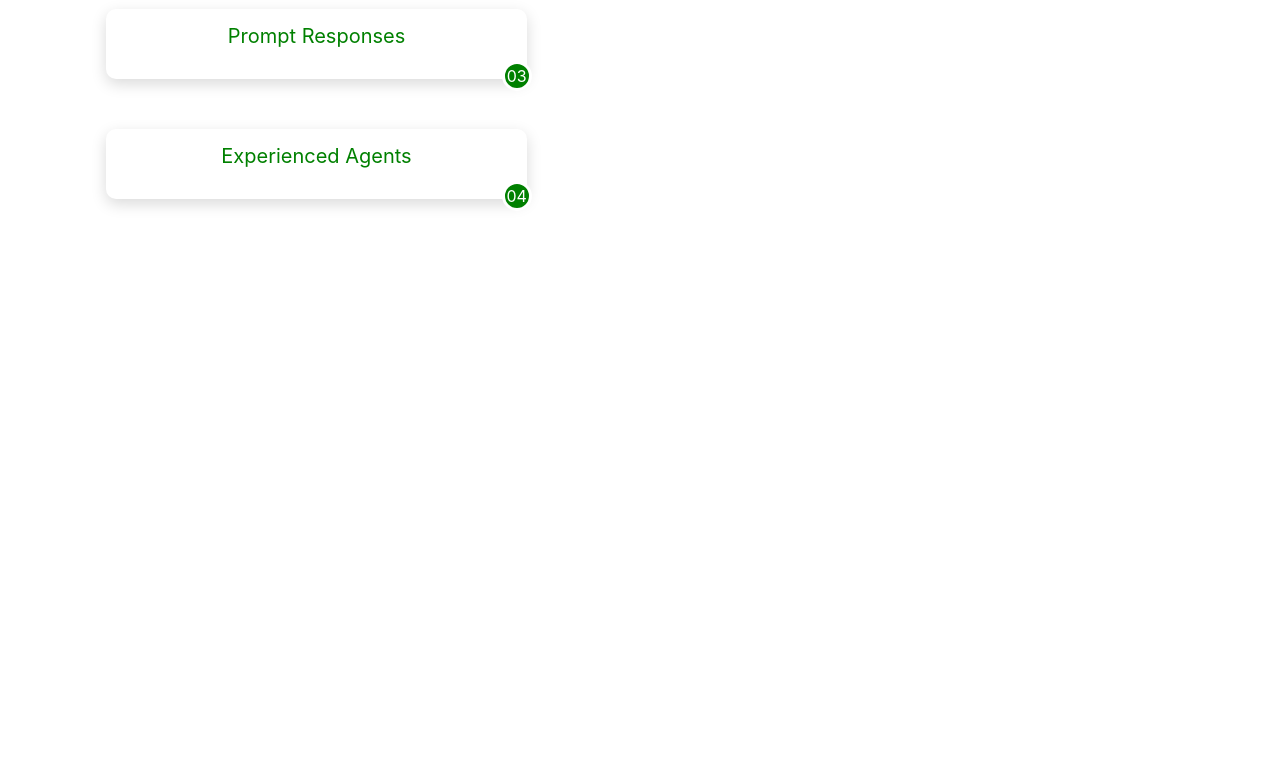
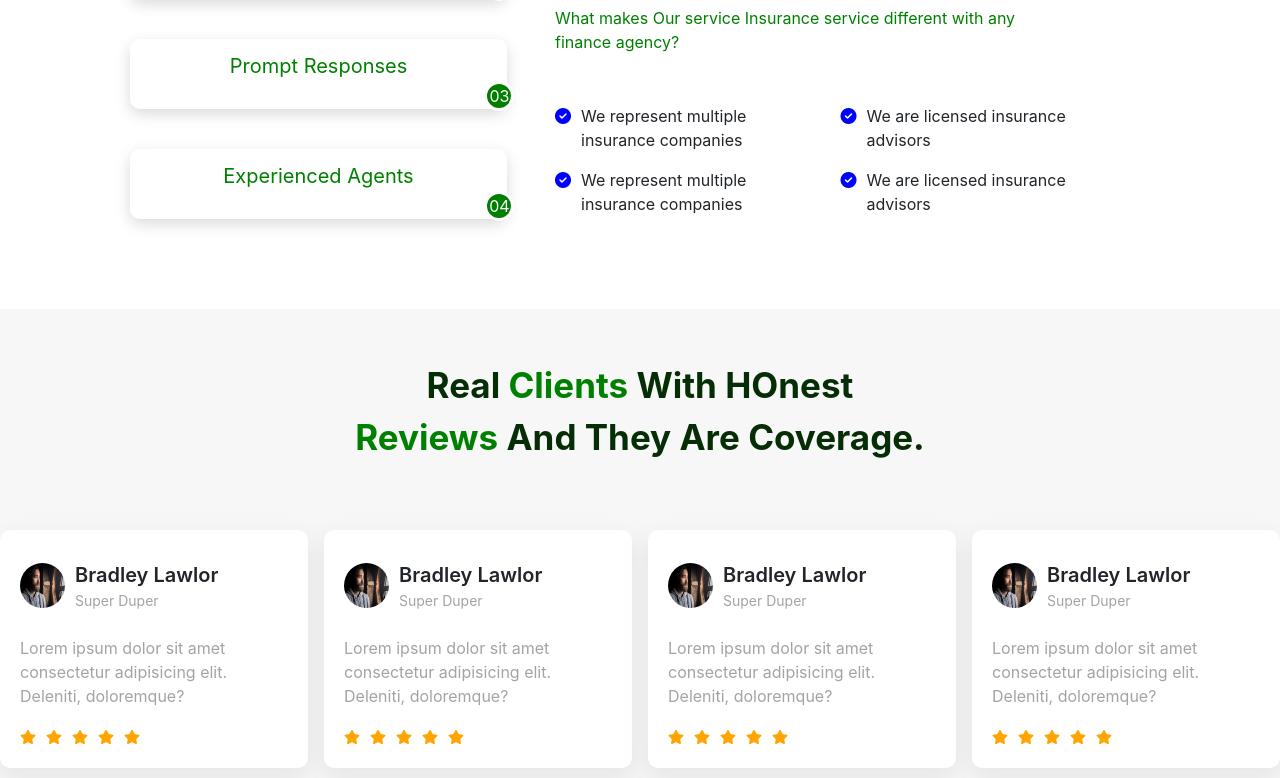
Before and after one commit to lutfor48rahman/nsurance, a React (Create React App) app: page / in a window 1280 px wide. Shown: the part 2662-3440 px from the top of the page. Before the commit the page ends 2961 px from the top, so only its background shows below. Built offline with nearby package versions, Linux system fonts and the light colour scheme.

Commit message:
client review section added

```diff
--- a/package.json
+++ b/package.json
@@ -8,6 +8,7 @@
     "@testing-library/user-event": "^13.5.0",
     "react": "^18.2.0",
     "react-dom": "^18.2.0",
+    "react-icons": "^4.7.1",
     "react-scripts": "5.0.1",
     "web-vitals": "^2.1.4"
   },
--- a/src/App.js
+++ b/src/App.js
@@ -6,6 +6,7 @@ import Services from './component/Services/Services';
 import Insureance from './component/Insureance/Insureance';
 import ServicePackage from './component/ServicePackage/ServicePackage';
 import Advantages from './component/Advantages/Advantages';
+import ClientReview from './component/ClientReview/ClientReview';
 
 function App() {
   return (
@@ -16,6 +17,7 @@ function App() {
       <Insureance></Insureance>
       <ServicePackage></ServicePackage>
       <Advantages></Advantages>
+      <ClientReview></ClientReview>
     </div>
   );
 }
--- a/src/component/Advantages/Advantages.css
+++ b/src/component/Advantages/Advantages.css
@@ -1,9 +1,9 @@
 .advantage {
-    margin-top: 50px;
+    margin-top: 100px;
     margin-bottom: 50px;
 }
 .advantage .advantageBox{
-    margin-bottom: 20px;
+    margin-bottom: 10px;
     box-shadow: rgba(0, 0, 0, 0.15) 0px 5px 15px 0px;
     border-radius: 10px;
 }
@@ -34,3 +34,24 @@
    justify-items: center;
    align-items: center;
 }
+.advantage .secondCol .secondRow{
+    margin-top: 50px;
+}
+.advantage .secondCol .head .title{
+    max-width: 450px;
+    font-size: 35px;
+    font-weight: bold;
+    color: green;
+}
+.advantage .secondCol .head .description{
+    margin-top: 30px;
+    max-width: 500px;
+    color: green;
+}
+.advantage .secondCol .icon{
+    display: flex;
+}
+.advantage .secondCol .icon i{
+    margin-right: 10px;
+    color: blue;
+}
--- a/src/component/Advantages/Advantages.js
+++ b/src/component/Advantages/Advantages.js
@@ -5,7 +5,7 @@ const Advantages = () => {
   return (
     <div className="advantage">
       <div className="container">
-        <div className="row container">
+        <div className="row g-5 container">
           <div className="col-12 col-lg-5 col-xl-5">
             <div>
             <div className="advantageBox">
@@ -54,9 +54,30 @@ const Advantages = () => {
                     <p className="title">The Advantage Of An Independent Agency Working For You</p>
                     <p className="description">What makes Our service Insurance service different with any finance agency?</p>
                 </div>
-                <div className="row">
+                <div className="row secondRow">
                     <div className="col-12 col-lg-6 col-xl-6">
-
+                        <div className="icon">
+                        <p><i class="fa-sharp fa-solid fa-circle-check"></i></p>
+                            <p> We represent multiple insurance companies</p>
+                        </div>
+                    </div>
+                    <div className="col-12 col-lg-6 col-xl-6">
+                        <div className="icon">
+                          <p><i class="fa-sharp fa-solid fa-circle-check"></i></p>
+                            <p> We are licensed insurance advisors</p>
+                        </div>
+                    </div>
+                    <div className="col-12 col-lg-6 col-xl-6">
+                        <div className="icon">
+                        <p><i class="fa-sharp fa-solid fa-circle-check"></i></p>
+                            <p> We represent multiple insurance companies</p>
+                        </div>
+                    </div>
+                    <div className="col-12 col-lg-6 col-xl-6">
+                        <div className="icon">
+                          <p><i class="fa-sharp fa-solid fa-circle-check"></i></p>
+                            <p> We are licensed insurance advisors</p>
+                        </div>
                     </div>
                 </div>
             </div>
--- /dev/null
+++ b/src/component/ClientReview/ClientReview.css
@@ -0,0 +1,60 @@
+.review{
+    margin-bottom: 50px;
+    background-color: rgb(248, 247, 247);
+}
+.review .head{
+    padding-top: 50px;
+    padding-bottom: 50px;
+    text-align: center;
+    display: flex;
+    justify-content: center;
+}
+.review .head p{
+    max-width: 570px;
+    font-size: 35px;
+    font-weight: bold;
+    color: rgb(6, 46, 6);
+}
+.review .head p span{
+    color: green;
+}
+
+.review .reviewBox {
+    padding: 20px;
+    box-shadow: rgba(149, 157, 165, 0.2) 0px 8px 24px;
+    background-color: white;
+    border-radius: 10px;
+    align-items: center;
+}
+.review .reviewBox .headName {
+    margin-top: 10px;
+    padding-bottom: 10px;
+    display: flex;
+    align-items: center;
+}
+.review .reviewBox .headName p{
+    margin: 0;
+}
+.review .reviewBox .headName .name{
+    font-size: 20px;
+    font-weight: 600;
+}
+.review .reviewBox .headName .title{
+    font-size: 14px;
+    color: rgb(165, 163, 163);
+}
+.review .reviewBox .description{
+    margin-top: 15px;
+    font-size: 16px;
+    color: rgb(165, 163, 163);
+}
+.review .reviewBox .headName img{
+    margin-right: 10px;
+    height: 45px;
+    width: 45px;
+    border-radius: 50%;
+}
+.review .star{
+    color: red;
+    background-color: red;
+}
--- /dev/null
+++ b/src/component/ClientReview/ClientReview.js
@@ -0,0 +1,55 @@
+import React from 'react';
+import './ClientReview.css';
+import { FaStar } from 'react-icons/fa';
+import man from '../images/man2.jpg';
+
+const ClientReview = () => {
+    const stars = Array(5).fill(0);
+    const columns = Array(8).fill(0);
+    return (
+        <div className='review'>
+            <div className='head'>
+                <p>Real <span>Clients</span> With HOnest <span>Reviews</span> And They Are Coverage.</p>
+            </div>
+            <div className='row g-3'>
+                {
+                    columns.map((_,index)=>{
+                        return(
+                            <div className='col-12 col-lg-3 col-xl-3'>
+                  <div className='reviewBox'>
+                    <div className='headName'>
+                        <div>
+                        <img src={man} alt="" />
+                        </div>
+                        <div>
+                            <p className='name'>Bradley Lawlor</p>
+                            <p className='title'>Super Duper</p>
+                        </div>
+                    </div>
+                    <div className='description'>
+                        <p>Lorem ipsum dolor sit amet consectetur adipisicing elit. Deleniti, doloremque?</p>
+
+                    </div>
+                  <div>
+                  {
+                    stars.map((_,index) => {
+                        return(
+                            <FaStar style={{
+                                marginRight:10,
+                                color:'orange'
+                            }}/>
+                        )
+                    })
+                   }
+                  </div>
+                  </div>
+                </div>
+                        )
+                    })
+                }
+            </div>
+        </div>
+    );
+};
+
+export default ClientReview;
```
Also changed, not shown: 1 other file (tests, documents, lock files or other folders).
